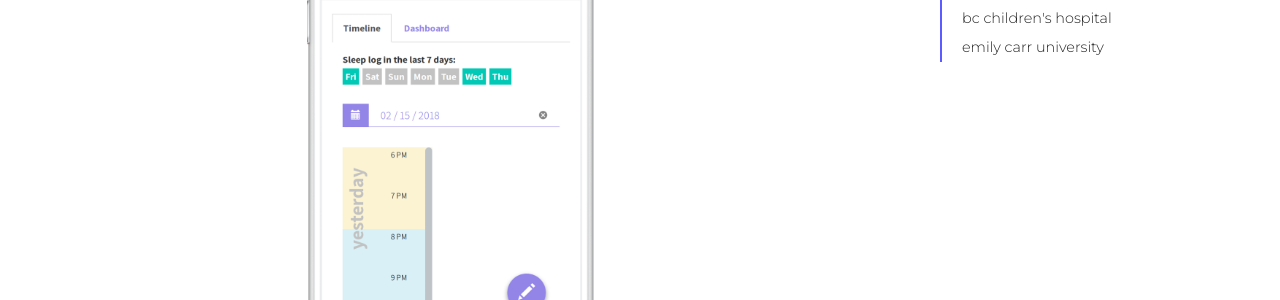
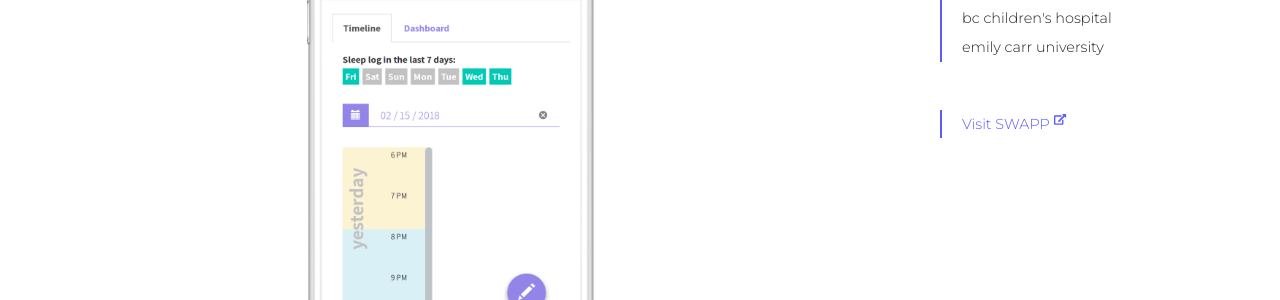
Before and after one commit to TheBokiya/my-awesome-site, a Jekyll site: the page built from projects/swapp.html, in a window 1280 px wide. Shown: the part 505-805 px from the top of the page. Built offline with Jekyll 4.4.1, drawn with Linux system fonts in a browser that asks for light colours; nearby versions of some CDN libraries; some web fonts are replaced.

Commit message:
link added for collabs and external

```diff
--- a/_sass/_type.scss
+++ b/_sass/_type.scss
@@ -15,6 +15,19 @@ a.underline {
   @include underline($color-orange);
 }
 
+a {
+  color: $color-secondary;
+
+  &.text-link {
+    padding-bottom: 5px;
+    @include underline($color-secondary);
+  }
+
+  &.icon-link {
+    font-size: 4em;
+  }
+}
+
 h1,
 h2,
 h3,
@@ -26,6 +39,7 @@ h6 {
   font-family: $font-default;
   font-weight: 700;
   letter-spacing: 6px;
+
   &.lc {
     text-transform: lowercase;
   }
@@ -42,7 +56,7 @@ ul {
   color: $color-primary;
 }
 
-.index-logo{
+.index-logo {
   font-family: $font-cursive;
   font-size: 5em;
 }
--- a/about.html
+++ b/about.html
@@ -10,8 +10,8 @@ title: About
   <h5>Knowledge is power.</h5>
   <div class="row mt-5">
     <div class="col-12">
-      <p>As an individual who is intrigued by how people and technology intertwine, I have developed interests in UX Design, Visual Analytics and Web technologies. My interests take me everywhere in the scope of HCI from designing graphical user interfaces for mobile apps to explore new algorithms to support user definable graph layout in visual analytics. I have shaped myself into a self-diciplined person capable of working well independently or in a team.</p>
-      <p>For the past 5 years, I've worked on a number of web development projects mainly as a front-end developer. I worked with ASP.NET MVC for a period of time and have since shifted majority of my work toward Ruby on Rails. Currently, looking to get my hands dirty with Javascript frameworks like Angular and React.</p>
+      <p>As an individual who is intrigued by how people and technology intertwine, I have developed interests in UX Design, Visual Analytics and Web technologies. My interests take me everywhere in the scope of HCI from designing graphical user interfaces for mobile apps to explore new algorithms to support user definable graph layout in visual analytics. I have shaped myself into a self-disciplined person capable of working well independently or in a team.</p>
+      <p>For the past 5 years, I've worked on a number of web development projects mainly as a front-end developer. I worked with ASP.NET MVC for a period of time and have since shifted a majority of my work toward Ruby on Rails. Currently, looking to get my hands dirty with Javascript frameworks like Angular and React.</p>
     </div>
   </div>
   <!-- <hr class="thin"> -->
--- a/projects/fam.html
+++ b/projects/fam.html
@@ -60,8 +60,12 @@ title: FAM
       <div class="mb-5 side-info">
         <h5>Collaborator</h5>
         <ul class="list-unstyled">
-          <li>Michelle Kaye Lagunsad</li>
+          <li><a href="http://michelle-kaye.com/" target="_blank" class="text-link">Michelle Kaye Lagunsad<sup><i class="fas fa-external-link-alt ml-1"></i></sup></a></li>
         </ul>
+      </div>
+
+      <div class="mb-5 side-info">
+        <a href="https://github.com/TheBokiya/Fam" target="_blank" class="icon-link"><i class="fab fa-github"></i></a>
       </div>
     </div>
   </div>
--- a/projects/swapp.html
+++ b/projects/swapp.html
@@ -51,6 +51,7 @@ title: SWAPP
           <li>SASS</li>
         </ul>
       </div>
+
       <div class="mb-5 side-info">
         <h5>Collaborators</h5>
         <ul class="list-unstyled">
@@ -59,6 +60,10 @@ title: SWAPP
           <li>Emily Carr University</li>
         </ul>
       </div>
+
+      <div class="mb-5 side-info">
+        <a href="https://www.swapp.iat.sfu.ca/users/sign_in" target="_blank" class="text-link">Visit SWAPP<sup><i class="fas fa-external-link-alt ml-1"></i></sup></a>
+      </div>
     </div>
   </div>
 </div>
```
Also changed, not shown: 5 other files.
